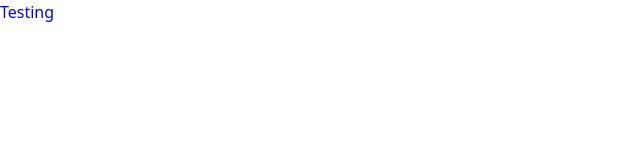
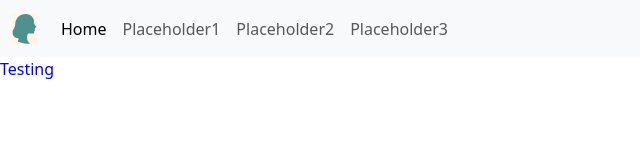
Before and after one commit to verytee/flagstone-project, a plain HTML site: page index.html in a window 1280 px wide. Shown: the whole page, without its empty margins (0-640 px from the left). Drawn offline with nearby package versions, Linux system fonts and the light colour scheme.

Commit message:
bootleg navbar and logo added

```diff
--- a/index.html
+++ b/index.html
@@ -3,7 +3,7 @@
 <head>
     <meta charset="UTF-8">
     <meta name="viewport" content="width=device-width, initial-scale=1.0">
-
+ <link rel="icon" type="image/png" href="assets\css\images\logohead.webp" width="10px" height="15px">
 
     <!-- Bootstrap CSS -->
     <link href="https://cdn.jsdelivr.net/npm/bootstrap@5.3.3/dist/css/bootstrap.min.css" rel="stylesheet"
@@ -16,8 +16,34 @@
     <title>Early Menopause Mental Health Support</title>
 </head>
 <body>
-    <!-- Navbar-->
+    <!-- Navbar from bootstrap -->
+<nav class="navbar navbar-expand-lg bg-body-tertiary">
+ <div class="container-fluid">
+    <a class="navbar-brand" href="#">
+        <img src="assets/css/images/logohead.webp" alt="Logo" width="25px" height="30px" class="d-inline-block align-text-top">
+    </a>
+    <button class="navbar-toggler" type="button" data-bs-toggle="collapse" data-bs-target="#navbarSupportedContent" aria-controls="navbarSupportedContent" aria-expanded="false" aria-label="Toggle navigation">
+      <span class="navbar-toggler-icon"></span>
+    </button>
+    <div class="collapse navbar-collapse" id="navbarSupportedContent">
+      <ul class="navbar-nav me-auto mb-2 mb-lg-0">
+        <li class="nav-item">
+          <a class="nav-link active" aria-current="page" href="#">Home</a>
+        </li>
+        <li class="nav-item">
+          <a class="nav-link" href="#">Placeholder1</a>
+        </li>
+        <li class="nav-item">
+          <a class="nav-link" href="#">Placeholder2</a>
+        </li>
+                <li class="nav-item"></li>
+          <a class="nav-link" href="#">Placeholder3</a>
+        </li>
 
+      </ul>
+    </div>
+  </div>
+</nav>
 
 
     <!-- Hero section-->
```
Also changed, not shown: assets/css/images/logohead.webp (added).
